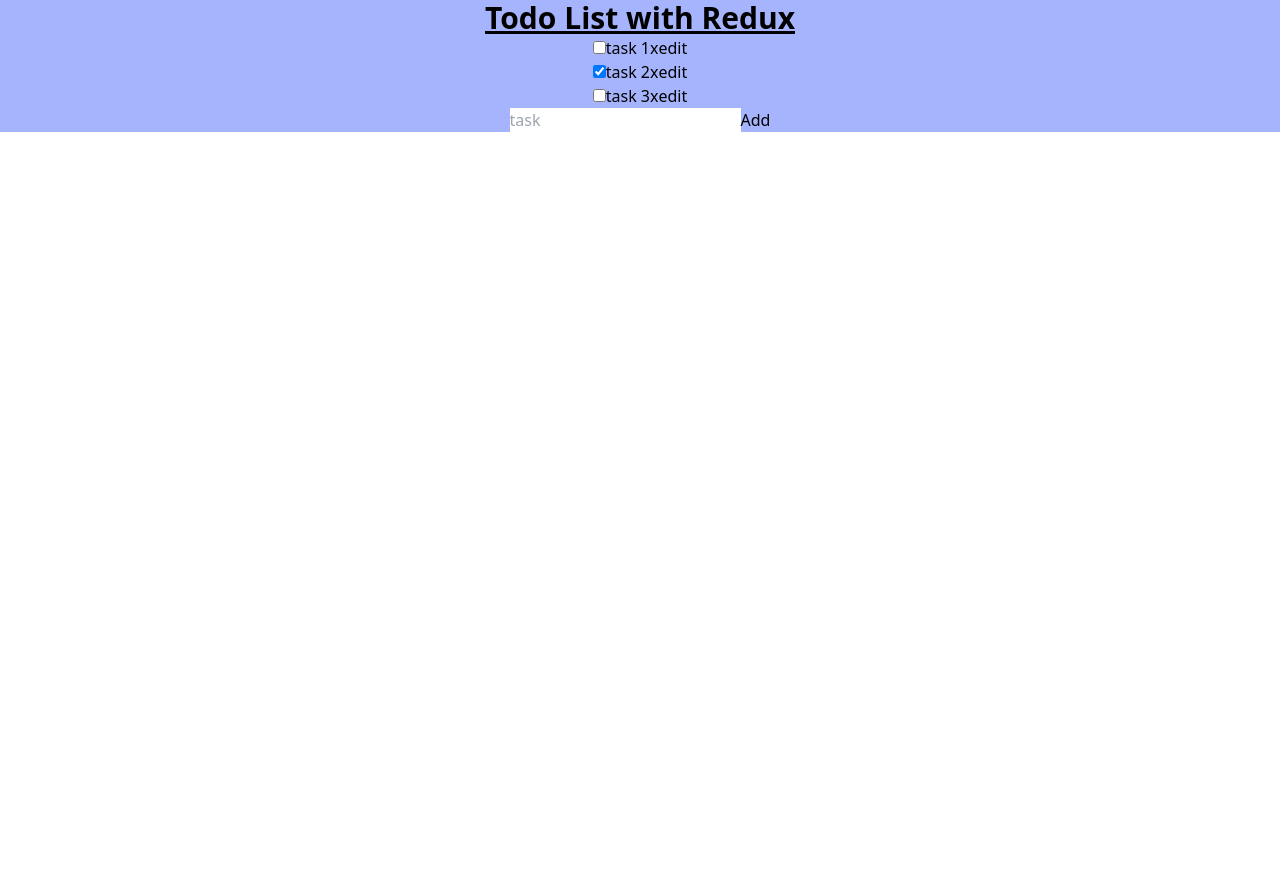
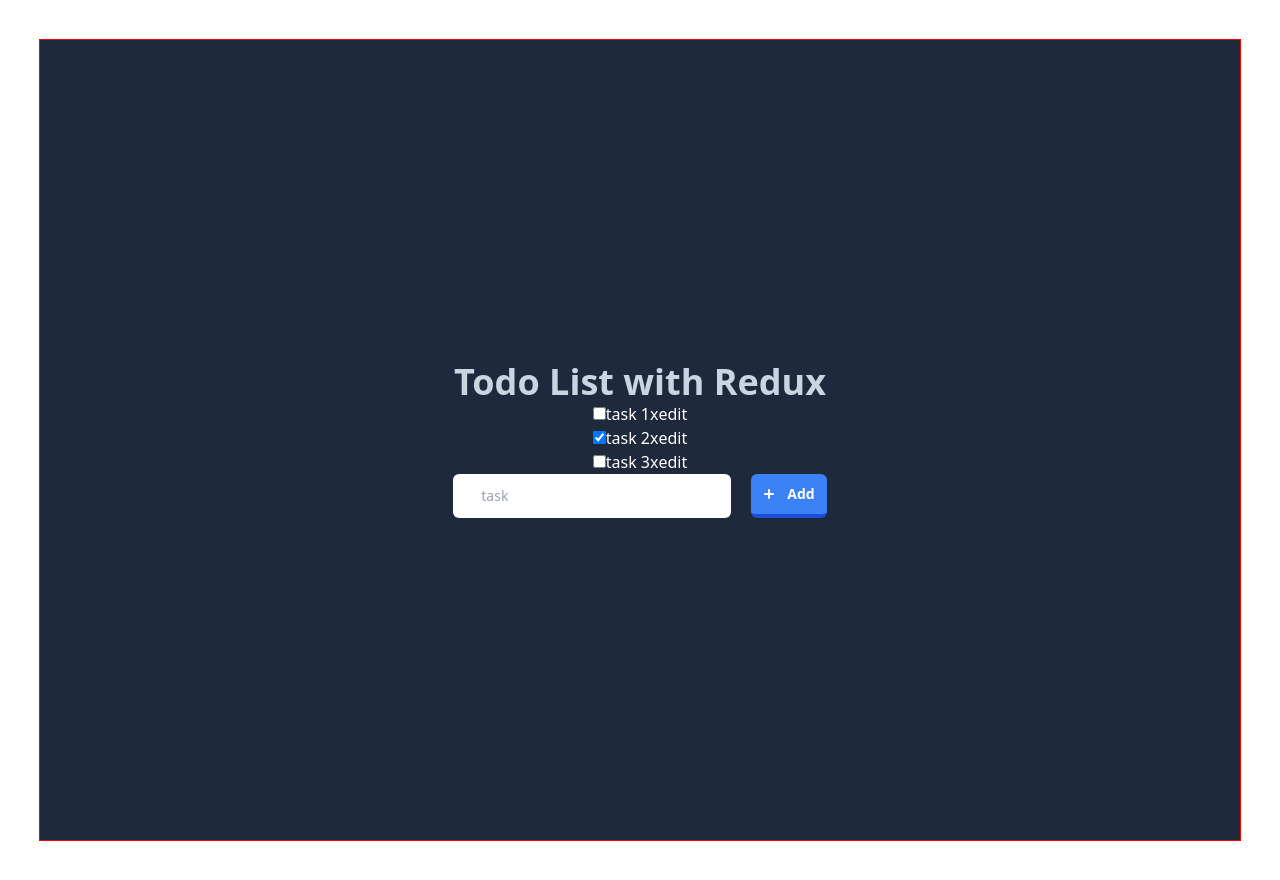
Before and after one commit to Celdama/redux-todo-app, a React (Create React App) app: page / in a window 1280 px wide. Before the commit the page ends 800 px from the top, so only its background shows below. Built offline with nearby package versions, Linux system fonts and the light colour scheme.

Commit message:
src: style my first component with tailwind css

```diff
--- a/src/App.js
+++ b/src/App.js
@@ -1,11 +1,13 @@
 import { TodoListStore } from './Components/TodoList';
+import { GlobalStyle } from './GlobalStyle';
 import { Container } from './app.style.tw';
-import { GlobalStyle } from './GlobalStyle';
 
 function App() {
   return (
     <Container className='App'>
-      <h1 className='text-3xl font-bold underline'>Todo List with Redux</h1>
+      <h1 className='font-semibold text-4xl text-slate-300'>
+        Todo List with Redux
+      </h1>
       <TodoListStore />
       <GlobalStyle />
     </Container>
--- /dev/null
+++ b/src/Components/AddTodoForm/addTodoForm.tw.js
@@ -0,0 +1,33 @@
+import tw from 'tailwind-styled-components';
+
+export const Form = tw.form`
+  flex
+  gap-5
+`;
+
+export const Input = tw.input`
+  rounded-md
+  sm:text-sm
+  pr-12
+  pl-7
+`;
+
+export const Button = tw.button`
+  bg-blue-500
+  group
+  flex
+  items-center
+  text-white
+  text-sm
+  leading-6
+  py-2
+  pr-3
+  pl-2
+  shadow-sm
+  rounded-md
+  hover:bg-blue-400
+  border-b-4
+  border-blue-700
+  hover:border-blue-500
+  font-bold
+`;
--- a/src/Components/AddTodoForm/index.js
+++ b/src/Components/AddTodoForm/index.js
@@ -1,4 +1,5 @@
 import React, { useRef } from 'react';
+import { Form, Input, Button } from './addTodoForm.tw';
 
 const AddTodoForm = ({ addTodo }) => {
   const inputEl = useRef(null);
@@ -11,10 +12,21 @@
   };
 
   return (
-    <form onSubmit={handleAddTodo}>
-      <input type='text' placeholder='task' ref={inputEl} />
-      <button>Add</button>
-    </form>
+    <Form onSubmit={handleAddTodo}>
+      <Input type='text' placeholder='task' ref={inputEl} />
+      <Button>
+        <svg
+          width='20'
+          height='20'
+          fill='currentColor'
+          class='mr-2'
+          aria-hidden='true'
+        >
+          <path d='M10 5a1 1 0 0 1 1 1v3h3a1 1 0 1 1 0 2h-3v3a1 1 0 1 1-2 0v-3H6a1 1 0 1 1 0-2h3V6a1 1 0 0 1 1-1Z' />
+        </svg>
+        Add
+      </Button>
+    </Form>
   );
 };
 
--- a/src/GlobalStyle.js
+++ b/src/GlobalStyle.js
@@ -5,4 +5,13 @@
     margin: 0;
     padding: 0;
   }
+
+  .App {
+    outline: 1px solid red;
+    height: 100vh;
+  }
+
+  #root {
+    padding: 40px;
+  }
 `;
--- a/src/app.style.tw.js
+++ b/src/app.style.tw.js
@@ -1,10 +1,15 @@
 import tw from 'tailwind-styled-components';
+import styled from 'styled-components';
 
-export const Container = tw.div`
+const ContainerWithCustomCss = styled.div`
+  background-color: #1e293b;
+`;
+
+export const Container = tw(ContainerWithCustomCss)`
   flex
   items-center
   justify-center
   flex-col
   w-full
-  bg-indigo-300
+  text-white
 `;
```
